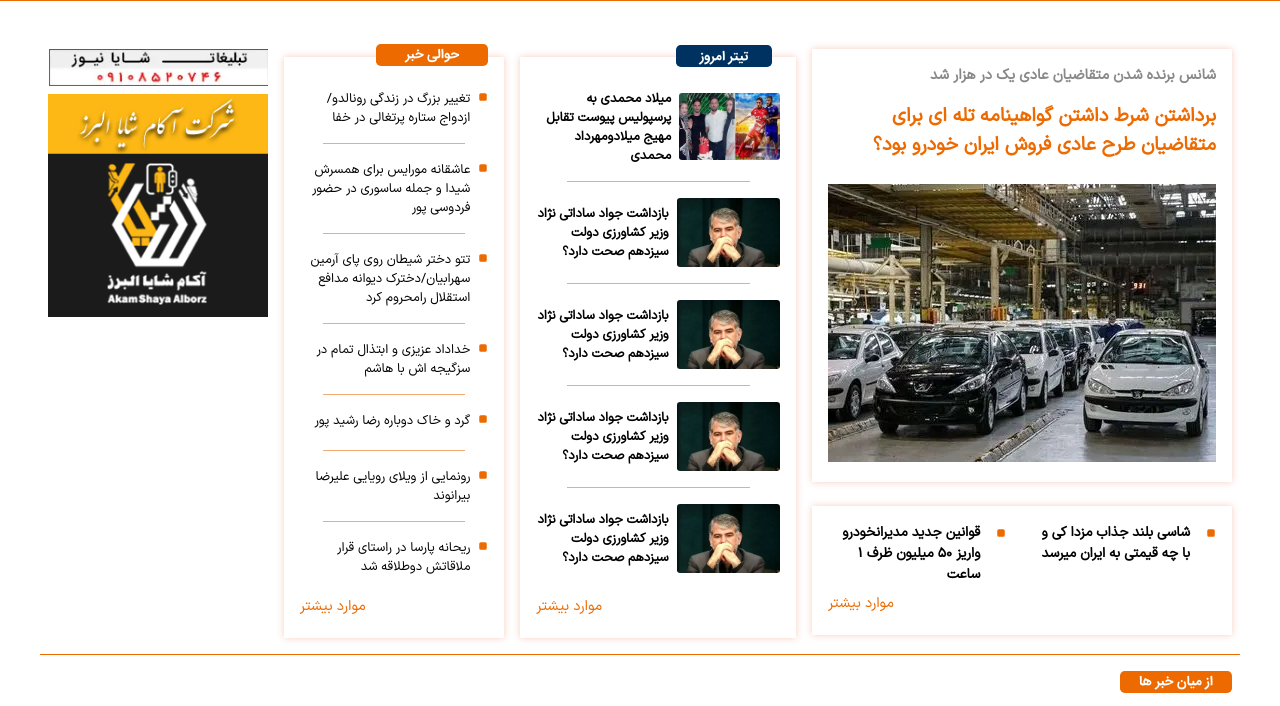
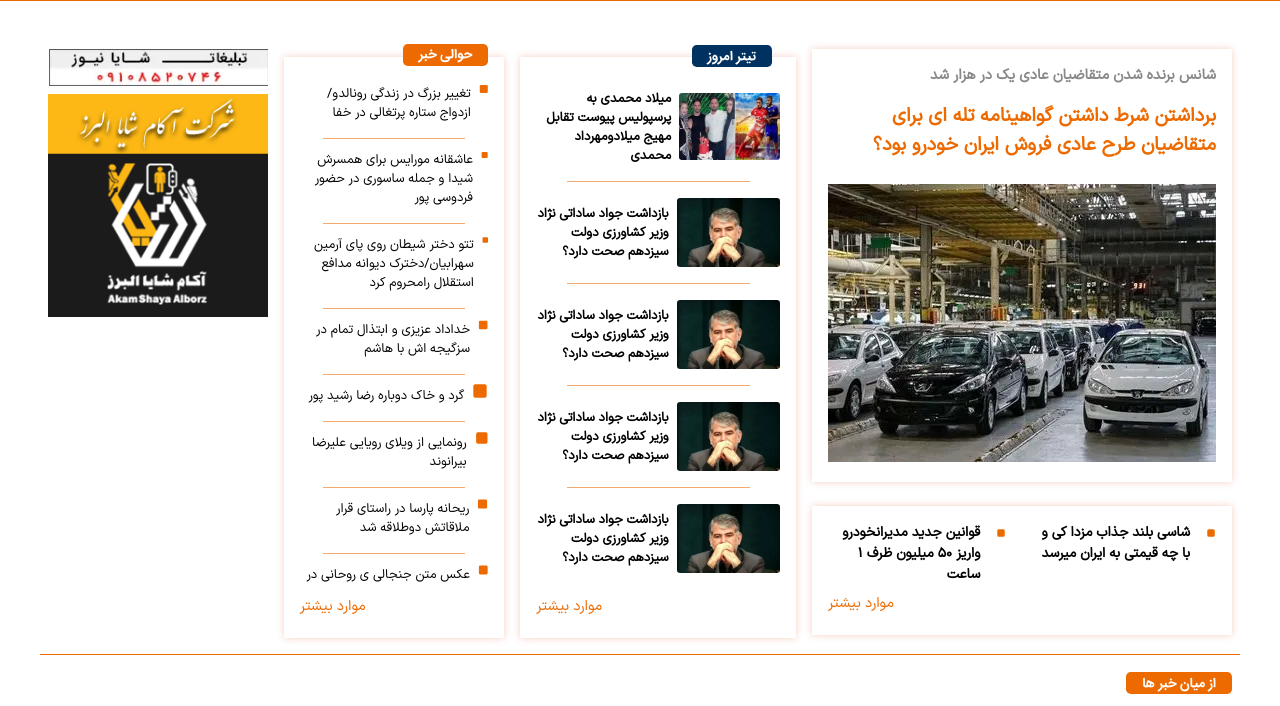
Before and after one commit to VahidD20/shaya2, a plain HTML site: page index.html in a window 1280 px wide. Shown: the part 84-790 px from the top of the page. Drawn offline with Linux system fonts and the light colour scheme.

Commit message:
approximatly ready for fazaye majazy

```diff
--- a/css/main.css
+++ b/css/main.css
@@ -433,9 +433,8 @@ button{
     padding-top: 0.5rem;
 }
 .global_title_b{
-    padding: 0.1rem;
+    padding: 0.1rem 1rem;
     background-color: var(--secondary_color);
-    width: 6rem;
     text-align: center;
     color: var(--white);
     border-radius: 0.3rem;
@@ -445,9 +444,9 @@ button{
     font-family: "iran_sans_bold";
 }
 .global_title_o{
-    padding: 0.1rem;
+    padding: 0.1rem 1rem;
     background-color: var(--primary_color);
-    width: 7rem;
+    /* width: 7rem; */
     text-align: center;
     color: var(--white);
     border-radius: 0.3rem;
@@ -567,7 +566,7 @@ button{
 }
 .sub_part_three{
     color: var(--primary_color);
-    font-size: 1.3rem;
+    /* font-size: 1.3rem; */
     padding-top: 0.5rem;
     display: flex;
     flex-direction: column;
@@ -686,6 +685,7 @@ button{
     width: 100%;
     height: auto;
     aspect-ratio: 200/160;
+    object-fit: cover;
 }
 .sub_l_a_n{
     display: flex;
@@ -719,9 +719,9 @@ button{
     position: absolute;
     top: -1rem;
 }
-.sub_third_part > h2:not(:first-child) > a{
+/* .sub_third_part > h2:not(:first-child) > a{
     width: 4rem;
-}
+} */
 .sub_third_part > h2 > a{
     display: block;
 }
@@ -733,14 +733,14 @@ button{
     color: var(--primary_color);
     display: flex;
     flex-direction: column;
-    gap: 1rem;
+    /* gap: 1rem; */
     font-size: 1.5rem;
 }
 
 
 .list_third_part > li{
     border-bottom: 1px solid var(--border_color);
-    /* padding: 0.3rem 0; */
+    padding: 0.3rem 0;
     display: flex;
     gap: 0.5rem;
     align-items: baseline;
--- a/index.html
+++ b/index.html
@@ -174,56 +174,56 @@
                             <ul class="sub_part_three">
                                 <li>
                                     <div>
-                                    <span><svg xmlns="http://www.w3.org/2000/svg" width="10" height="10" viewBox="0 0 16 16"><path fill="#ed6a00" d="M2 4.5A2.5 2.5 0 0 1 4.5 2h7A2.5 2.5 0 0 1 14 4.5v7a2.5 2.5 0 0 1-2.5 2.5h-7A2.5 2.5 0 0 1 2 11.5z"/></svg></span>
-                                    <a href="/" title="رونالدو">تغییر بزرگ در زندگی رونالدو/ ازدواج ستاره پرتغالی در خفا</a>
+                                        <svg xmlns="http://www.w3.org/2000/svg" width="16" height="16" viewBox="0 0 24 24"><path fill="#ed6a00" d="M19 2H5a3 3 0 0 0-3 3v14a3 3 0 0 0 3 3h14a3 3 0 0 0 3-3V5a3 3 0 0 0-3-3"/></svg>
+                                        <a href="/" title="رونالدو">تغییر بزرگ در زندگی رونالدو/ ازدواج ستاره پرتغالی در خفا</a>
                                     </div>
                                     <div class="border"></div>
                                 </li>
                                 <li>
                                     <div>
-                                    <span><svg xmlns="http://www.w3.org/2000/svg" width="10" height="10" viewBox="0 0 16 16"><path fill="#ed6a00" d="M2 4.5A2.5 2.5 0 0 1 4.5 2h7A2.5 2.5 0 0 1 14 4.5v7a2.5 2.5 0 0 1-2.5 2.5h-7A2.5 2.5 0 0 1 2 11.5z"/></svg></span>
-                                    <a href="/" title="مورایس">عاشقانه مورایس برای همسرش شیدا و جمله ساسوری در حضور فردوسی پور</a>
+                                        <svg xmlns="http://www.w3.org/2000/svg" width="16" height="16" viewBox="0 0 24 24"><path fill="#ed6a00" d="M19 2H5a3 3 0 0 0-3 3v14a3 3 0 0 0 3 3h14a3 3 0 0 0 3-3V5a3 3 0 0 0-3-3"/></svg>
+                                        <a href="/" title="مورایس">عاشقانه مورایس برای همسرش شیدا و جمله ساسوری در حضور فردوسی پور</a>
                                     </div>
                                     <div class="border"></div>
                                 </li>
                                 <li>
                                     <div>
-                                    <span><svg xmlns="http://www.w3.org/2000/svg" width="10" height="10" viewBox="0 0 16 16"><path fill="#ed6a00" d="M2 4.5A2.5 2.5 0 0 1 4.5 2h7A2.5 2.5 0 0 1 14 4.5v7a2.5 2.5 0 0 1-2.5 2.5h-7A2.5 2.5 0 0 1 2 11.5z"/></svg></span>
+                                    <svg xmlns="http://www.w3.org/2000/svg" width="16" height="16" viewBox="0 0 24 24"><path fill="#ed6a00" d="M19 2H5a3 3 0 0 0-3 3v14a3 3 0 0 0 3 3h14a3 3 0 0 0 3-3V5a3 3 0 0 0-3-3"/></svg>
                                     <a href="/" title="آرمین سهرابیان">تتو دختر شیطان روی پای آرمین سهرابیان/دخترک دیوانه مدافع استقلال رامحروم کرد</a>
                                     </div>
                                     <div class="border"></div>
                                 </li>
                                 <li>
                                     <div>
-                                    <span><svg xmlns="http://www.w3.org/2000/svg" width="10" height="10" viewBox="0 0 16 16"><path fill="#ed6a00" d="M2 4.5A2.5 2.5 0 0 1 4.5 2h7A2.5 2.5 0 0 1 14 4.5v7a2.5 2.5 0 0 1-2.5 2.5h-7A2.5 2.5 0 0 1 2 11.5z"/></svg></span>
+                                    <svg xmlns="http://www.w3.org/2000/svg" width="16" height="16" viewBox="0 0 24 24"><path fill="#ed6a00" d="M19 2H5a3 3 0 0 0-3 3v14a3 3 0 0 0 3 3h14a3 3 0 0 0 3-3V5a3 3 0 0 0-3-3"/></svg>
                                     <a href="/" title="خداداد عزیزی">خداداد عزیزی و ابتذال تمام در سزگیجه اش با هاشم</a>
                                     </div>
                                     <div class="border"></div>
                                 </li>
                                 <li>
                                     <div>
-                                    <span><svg xmlns="http://www.w3.org/2000/svg" width="10" height="10" viewBox="0 0 16 16"><path fill="#ed6a00" d="M2 4.5A2.5 2.5 0 0 1 4.5 2h7A2.5 2.5 0 0 1 14 4.5v7a2.5 2.5 0 0 1-2.5 2.5h-7A2.5 2.5 0 0 1 2 11.5z"/></svg></span>
+                                    <svg xmlns="http://www.w3.org/2000/svg" width="16" height="16" viewBox="0 0 24 24"><path fill="#ed6a00" d="M19 2H5a3 3 0 0 0-3 3v14a3 3 0 0 0 3 3h14a3 3 0 0 0 3-3V5a3 3 0 0 0-3-3"/></svg>
                                     <a href="/" title="رضا رشید پور">گرد و خاک دوباره رضا رشید پور</a>
                                     </div>
                                     <div class="border"></div>
                                 </li>
                                 <li>
                                     <div>
-                                    <span><svg xmlns="http://www.w3.org/2000/svg" width="10" height="10" viewBox="0 0 16 16"><path fill="#ed6a00" d="M2 4.5A2.5 2.5 0 0 1 4.5 2h7A2.5 2.5 0 0 1 14 4.5v7a2.5 2.5 0 0 1-2.5 2.5h-7A2.5 2.5 0 0 1 2 11.5z"/></svg></span>
+                                    <svg xmlns="http://www.w3.org/2000/svg" width="16" height="16" viewBox="0 0 24 24"><path fill="#ed6a00" d="M19 2H5a3 3 0 0 0-3 3v14a3 3 0 0 0 3 3h14a3 3 0 0 0 3-3V5a3 3 0 0 0-3-3"/></svg>
                                     <a href="/" title="بیرانوند">رونمایی از ویلای رویایی علیرضا بیرانوند</a>
                                     </div>
                                     <div class="border"></div>
                                 </li>
                                 <li>
                                     <div>
-                                    <span><svg xmlns="http://www.w3.org/2000/svg" width="10" height="10" viewBox="0 0 16 16"><path fill="#ed6a00" d="M2 4.5A2.5 2.5 0 0 1 4.5 2h7A2.5 2.5 0 0 1 14 4.5v7a2.5 2.5 0 0 1-2.5 2.5h-7A2.5 2.5 0 0 1 2 11.5z"/></svg></span>
+                                    <svg xmlns="http://www.w3.org/2000/svg" width="16" height="16" viewBox="0 0 24 24"><path fill="#ed6a00" d="M19 2H5a3 3 0 0 0-3 3v14a3 3 0 0 0 3 3h14a3 3 0 0 0 3-3V5a3 3 0 0 0-3-3"/></svg>
                                     <a href="/" title="ریحانه پارسا">ریحانه پارسا در راستای قرار ملاقاتش دوطلاقه شد</a>
                                     </div>
                                     <div class="border"></div>
                                 </li>
                                 <li>
                                     <div>
-                                    <span><svg xmlns="http://www.w3.org/2000/svg" width="10" height="10" viewBox="0 0 16 16"><path fill="#ed6a00" d="M2 4.5A2.5 2.5 0 0 1 4.5 2h7A2.5 2.5 0 0 1 14 4.5v7a2.5 2.5 0 0 1-2.5 2.5h-7A2.5 2.5 0 0 1 2 11.5z"/></svg></span>
+                                    <svg xmlns="http://www.w3.org/2000/svg" width="16" height="16" viewBox="0 0 24 24"><path fill="#ed6a00" d="M19 2H5a3 3 0 0 0-3 3v14a3 3 0 0 0 3 3h14a3 3 0 0 0 3-3V5a3 3 0 0 0-3-3"/></svg>
                                     <a href="/" title="کیمیا علیزاده">عکس متن جنجالی ی روحانی در مورد کیمیا علیزاده</a>
                                     </div>
                                 </li>
@@ -240,9 +240,7 @@
                 </div>
             </div>
             <div class="second_part">
-                <div>
-                    <h2 class="global_title_o">از میان خبر ها</h2>
-                </div>
+                <span class="global_title_o">از میان خبر ها</span>
                 <ul class="list_a_news">
                     <li class="sub_l_a_n">
                         <a href="/" title="img"><img src="images/hamster.webp" alt="HamsterImg" width="200" height="160"></a>
```
